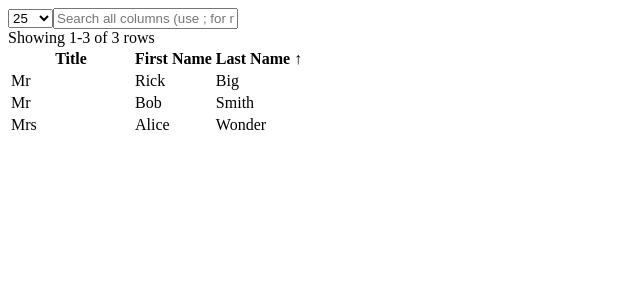
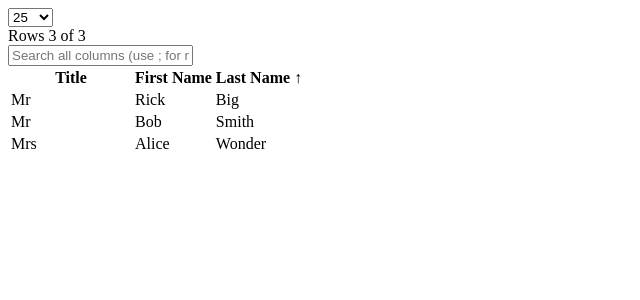
Before and after one commit to daniel-milic/build-table, a React (Vite) app: page / in a window 1280 px wide. Shown: the top 300 px of the page, without its empty margins (0-640 px from the left). Built offline with nearby package versions, Linux system fonts and the light colour scheme; the HTML template or start-up script is replaced by a standard one.

Commit message:
feat: move row counts to LHS of search and simplify to "Rows X of Y"
Co-authored-by: aider (xai/grok-4-1-fast-reasoning-latest) <aider@aider.chat>

```diff
--- a/src/components/BuildTable.jsx
+++ b/src/components/BuildTable.jsx
@@ -10,6 +10,8 @@ export default function BuildTable({ dataset }) {
       return obj
     })
   }, [dataset])
+
+  const totalRows = rawData.length
 
   const [globalFilter, setGlobalFilter] = useState(dataset.globalFilter || '')
   const [sortConfig, setSortConfig] = useState(dataset.sortConfig || { key: null, direction: 'asc' })
@@ -104,9 +106,7 @@ export default function BuildTable({ dataset }) {
     }
   }
 
-  const startRow = (currentPage - 1) * rowsPerPage + 1
-  const endRow = rowsPerPage === 0 ? totalFiltered : Math.min(currentPage * rowsPerPage, totalFiltered)
-  const rowCountText = totalFiltered === 0 ? '' : `Showing ${startRow}-${endRow} of ${totalFiltered} rows`
+  const rowCountText = totalFiltered === 0 ? '' : `Rows ${totalFiltered} of ${totalRows}`
 
   const getSortIcon = (colKey) => {
     if (sortConfig.key !== colKey) return ''
@@ -132,6 +132,13 @@ export default function BuildTable({ dataset }) {
           ))}
         </select>
 
+        {/* Row counts - now LHS of search input */}
+        {totalFiltered > 0 && (
+          <div className="text-sm text-slate-500 whitespace-nowrap px-3 py-1.5 bg-slate-100 rounded-xl">
+            {rowCountText}
+          </div>
+        )}
+
         {/* Search Input */}
         <input
           type="text"
@@ -140,13 +147,6 @@ export default function BuildTable({ dataset }) {
           value={globalFilter}
           onChange={(e) => setGlobalFilter(e.target.value)}
         />
-
-        {/* RHS: Row counts */}
-        {totalFiltered > 0 && (
-          <div className="text-sm text-slate-500 whitespace-nowrap px-3 py-1.5 bg-slate-100 rounded-xl">
-            {rowCountText}
-          </div>
-        )}
       </div>
 
       <table className="compact-table w-full">
```
